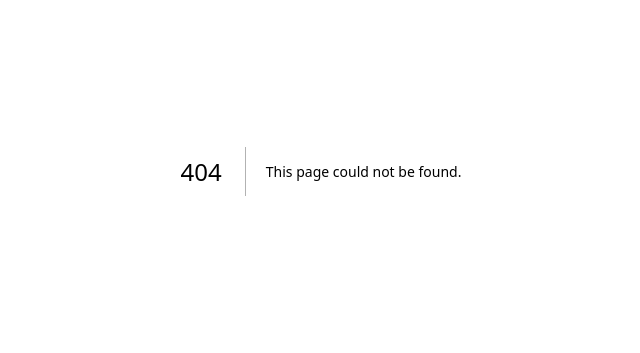
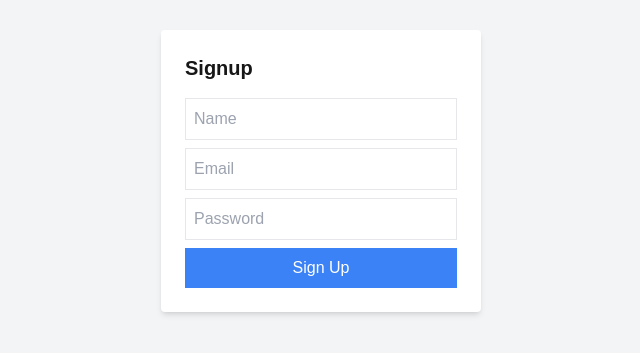
Before and after one commit to MubarekAdem/cprms, a Next.js app: page /signup in a window 1280 px wide. Before the commit this address had no page. Shown: the part 229-582 px from the top of the page, without its empty margins (319-959 px from the left). Built offline with nearby package versions, Linux system fonts and the light colour scheme.

Commit message:
finished setting up next auth with jwt

```diff
--- /dev/null
+++ b/src/lib/mongodb.js
@@ -0,0 +1,23 @@
+import mongoose from "mongoose";
+
+const MONGODB_URI = process.env.MONGODB_URI;
+
+if (!MONGODB_URI) {
+  throw new Error("Please define MONGODB_URI in the .env file");
+}
+
+let cached = global.mongoose || { conn: null, promise: null };
+
+export async function connectToDB() {
+  if (cached.conn) return cached.conn;
+
+  if (!cached.promise) {
+    cached.promise = mongoose.connect(MONGODB_URI, {
+      useNewUrlParser: true,
+      useUnifiedTopology: true,
+    });
+  }
+
+  cached.conn = await cached.promise;
+  return cached.conn;
+}
--- /dev/null
+++ b/src/models/User.js
@@ -0,0 +1,13 @@
+import mongoose from "mongoose";
+
+const UserSchema = new mongoose.Schema(
+  {
+    name: { type: String, required: true },
+    email: { type: String, required: true, unique: true },
+    password: { type: String, required: true },
+    role: { type: String, default: "None" }, // Default role
+  },
+  { timestamps: true }
+);
+
+export default mongoose.models.User || mongoose.model("User", UserSchema);
--- /dev/null
+++ b/src/pages/api/auth/[...nextauth].js
@@ -0,0 +1,60 @@
+import NextAuth from "next-auth";
+import CredentialsProvider from "next-auth/providers/credentials";
+import { connectToDB } from "@/lib/mongodb";
+import User from "@/models/User";
+import bcrypt from "bcryptjs";
+
+export const authOptions = {
+  session: {
+    strategy: "jwt",
+  },
+  providers: [
+    CredentialsProvider({
+      name: "Credentials",
+      credentials: {
+        email: {
+          label: "Email",
+          type: "email",
+          placeholder: "you@example.com",
+        },
+        password: { label: "Password", type: "password" },
+      },
+      async authorize(credentials) {
+        await connectToDB();
+
+        const user = await User.findOne({ email: credentials.email });
+
+        if (
+          !user ||
+          !(await bcrypt.compare(credentials.password, user.password))
+        ) {
+          throw new Error("Invalid email or password");
+        }
+
+        return {
+          id: user._id,
+          name: user.name,
+          email: user.email,
+          role: user.role,
+        };
+      },
+    }),
+  ],
+  callbacks: {
+    async jwt({ token, user }) {
+      if (user) {
+        token.id = user.id;
+        token.role = user.role;
+      }
+      return token;
+    },
+    async session({ session, token }) {
+      session.user.id = token.id;
+      session.user.role = token.role;
+      return session;
+    },
+  },
+  secret: process.env.NEXTAUTH_SECRET,
+};
+
+export default NextAuth(authOptions);
--- /dev/null
+++ b/src/pages/api/auth/signup.js
@@ -0,0 +1,28 @@
+import { connectToDB } from "@/lib/mongodb";
+import User from "@/models/User";
+import bcrypt from "bcryptjs";
+
+export default async function handler(req, res) {
+  if (req.method !== "POST")
+    return res.status(405).json({ error: "Method not allowed" });
+
+  const { name, email, password } = req.body;
+
+  if (!name || !email || !password) {
+    return res.status(400).json({ error: "All fields are required" });
+  }
+
+  await connectToDB();
+
+  const existingUser = await User.findOne({ email });
+  if (existingUser) {
+    return res.status(400).json({ error: "User already exists" });
+  }
+
+  const hashedPassword = await bcrypt.hash(password, 10);
+
+  const newUser = new User({ name, email, password: hashedPassword });
+
+  await newUser.save();
+  res.status(201).json({ message: "User created successfully" });
+}
--- /dev/null
+++ b/src/pages/login.js
@@ -0,0 +1,54 @@
+import { useState } from "react";
+import { signIn } from "next-auth/react";
+import { useRouter } from "next/router";
+
+export default function Login() {
+  const [form, setForm] = useState({ email: "", password: "" });
+  const [error, setError] = useState(null);
+  const router = useRouter();
+
+  const handleChange = (e) => {
+    setForm({ ...form, [e.target.name]: e.target.value });
+  };
+
+  const handleSubmit = async (e) => {
+    e.preventDefault();
+    setError(null);
+
+    const res = await signIn("credentials", { ...form, redirect: false });
+
+    if (res.error) {
+      setError(res.error);
+      return;
+    }
+
+    router.push("/");
+  };
+
+  return (
+    <div className="flex justify-center items-center h-screen bg-gray-100">
+      <form
+        onSubmit={handleSubmit}
+        className="bg-white p-6 rounded shadow-md w-80"
+      >
+        <h2 className="text-xl font-bold mb-4">Login</h2>
+        {error && <p className="text-red-500">{error}</p>}
+        <input
+          className="w-full mb-2 p-2 border"
+          type="email"
+          name="email"
+          placeholder="Email"
+          onChange={handleChange}
+        />
+        <input
+          className="w-full mb-2 p-2 border"
+          type="password"
+          name="password"
+          placeholder="Password"
+          onChange={handleChange}
+        />
+        <button className="w-full bg-blue-500 text-white py-2">Login</button>
+      </form>
+    </div>
+  );
+}
--- /dev/null
+++ b/src/pages/signup.js
@@ -0,0 +1,63 @@
+import { useState } from "react";
+
+export default function Signup() {
+  const [form, setForm] = useState({ name: "", email: "", password: "" });
+  const [error, setError] = useState(null);
+
+  const handleChange = (e) => {
+    setForm({ ...form, [e.target.name]: e.target.value });
+  };
+
+  const handleSubmit = async (e) => {
+    e.preventDefault();
+    setError(null);
+
+    const res = await fetch("/api/auth/signup", {
+      method: "POST",
+      headers: { "Content-Type": "application/json" },
+      body: JSON.stringify(form),
+    });
+
+    if (!res.ok) {
+      const { error } = await res.json();
+      setError(error);
+      return;
+    }
+
+    alert("Signup successful! You can now log in.");
+  };
+
+  return (
+    <div className="flex justify-center items-center h-screen bg-gray-100">
+      <form
+        onSubmit={handleSubmit}
+        className="bg-white p-6 rounded shadow-md w-80"
+      >
+        <h2 className="text-xl font-bold mb-4">Signup</h2>
+        {error && <p className="text-red-500">{error}</p>}
+        <input
+          className="w-full mb-2 p-2 border"
+          type="text"
+          name="name"
+          placeholder="Name"
+          onChange={handleChange}
+        />
+        <input
+          className="w-full mb-2 p-2 border"
+          type="email"
+          name="email"
+          placeholder="Email"
+          onChange={handleChange}
+        />
+        <input
+          className="w-full mb-2 p-2 border"
+          type="password"
+          name="password"
+          placeholder="Password"
+          onChange={handleChange}
+        />
+        <button className="w-full bg-blue-500 text-white py-2">Sign Up</button>
+      </form>
+    </div>
+  );
+}
```
Also changed, not shown: package.json (+9 -5 lines), 1 other file (tests, documents, lock files or other folders).
